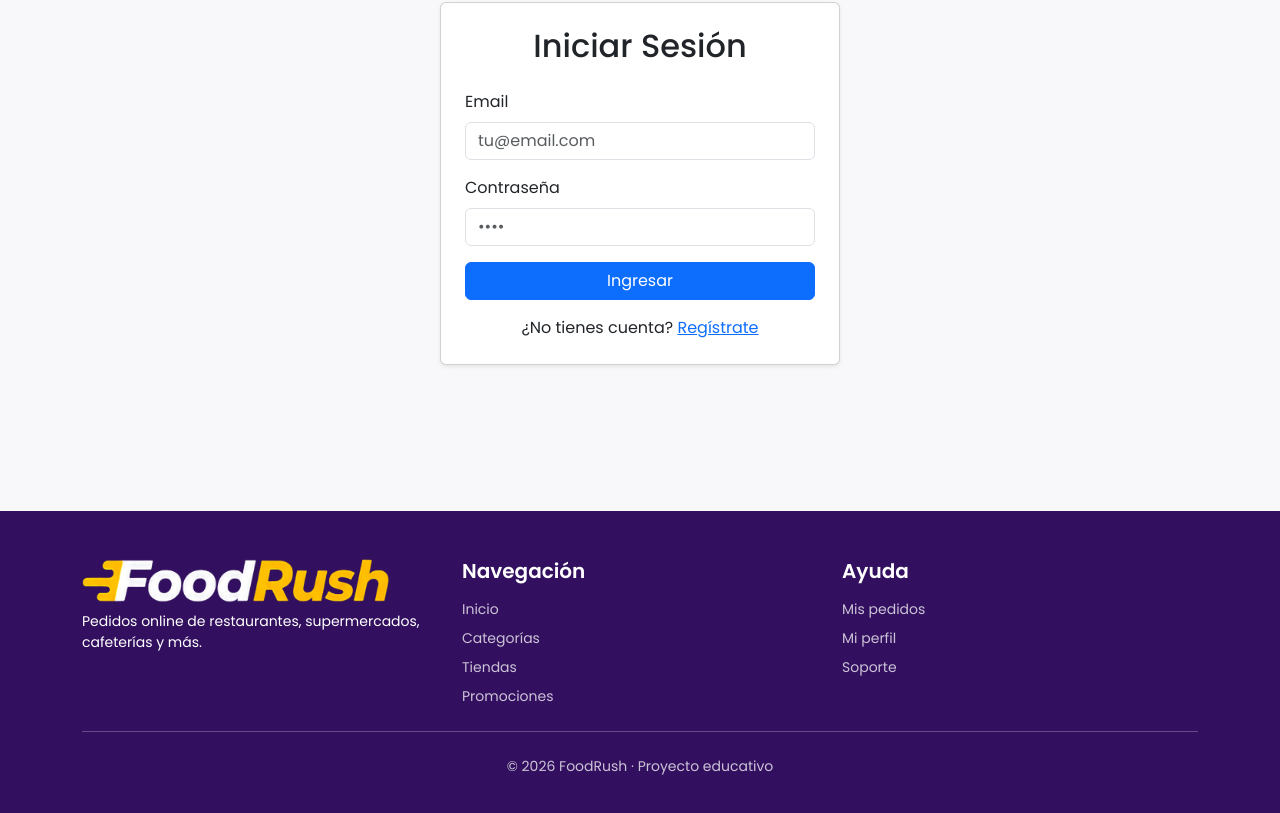
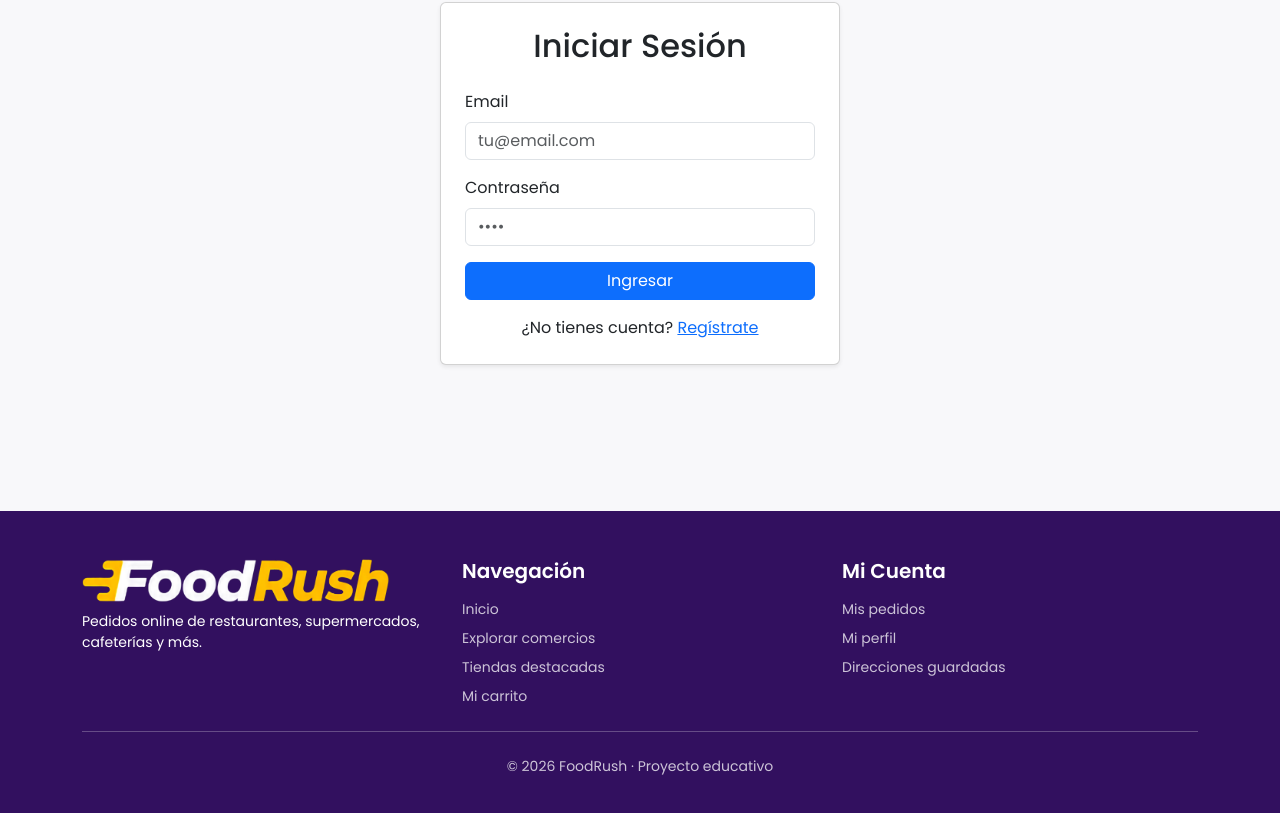
Before and after one commit to AgusValdebenito/Programacion-I-Proyecto, a React (Vite) app in the folder frontend/: page /login in a window 1280 px wide. Shown: the part 257-1070 px from the top of the page. Built offline with nearby package versions, Linux system fonts and the light colour scheme; no server answers.

Commit message:
Conectar enlaces de navegacion en Logo, Footer y redireccion de Checkout

```diff
--- a/frontend/src/components/Footer.jsx
+++ b/frontend/src/components/Footer.jsx
@@ -1,3 +1,4 @@
+import { Link } from 'react-router-dom'
 import Logo from './Logo'
 
 export default function Footer() {
@@ -17,30 +18,30 @@ export default function Footer() {
             <h5 className="fw-semibold mb-3">Navegación</h5>
             <ul className="list-unstyled small d-grid gap-2 mb-0">
               <li>
-                <a href="#inicio">Inicio</a>
+                <Link to="/">Inicio</Link>
               </li>
               <li>
-                <a href="#categorias">Categorías</a>
+                <Link to="/explorar">Explorar comercios</Link>
               </li>
               <li>
-                <a href="#tiendas">Tiendas</a>
+                <Link to="/tiendas">Tiendas destacadas</Link>
               </li>
               <li>
-                <a href="#">Promociones</a>
+                <Link to="/carrito">Mi carrito</Link>
               </li>
             </ul>
           </div>
           <div className="col-6 col-md-4">
-            <h5 className="fw-semibold mb-3">Ayuda</h5>
+            <h5 className="fw-semibold mb-3">Mi Cuenta</h5>
             <ul className="list-unstyled small d-grid gap-2 mb-0">
               <li>
-                <a href="#">Mis pedidos</a>
+                <Link to="/pedidos">Mis pedidos</Link>
               </li>
               <li>
-                <a href="#">Mi perfil</a>
+                <Link to="/perfil">Mi perfil</Link>
               </li>
               <li>
-                <a href="#">Soporte</a>
+                <Link to="/perfil">Direcciones guardadas</Link>
               </li>
             </ul>
           </div>
--- a/frontend/src/components/Logo.jsx
+++ b/frontend/src/components/Logo.jsx
@@ -1,27 +1,28 @@
 import { useState } from 'react'
+import { Link } from 'react-router-dom'
 
 export default function Logo() {
   const [imgError, setImgError] = useState(false)
 
   if (!imgError) {
     return (
-      <a className="fr-logo d-flex align-items-center" href="#" aria-label="FoodRush">
+      <Link className="fr-logo d-flex align-items-center" to="/" aria-label="FoodRush">
         <img
           className="fr-logo-img"
           src="/images/foodrush-logo.png"
           alt="FoodRush"
           onError={() => setImgError(true)}
         />
-      </a>
+      </Link>
     )
   }
 
   return (
-    <a className="fr-logo text-decoration-none d-flex align-items-center gap-2" href="#">
+    <Link className="fr-logo text-decoration-none d-flex align-items-center gap-2" to="/">
       <i className="bi bi-bag-fill" />
       <span>
         Food<span className="text-rush">Rush</span>
       </span>
-    </a>
+    </Link>
   )
 }
--- a/frontend/src/views/Checkout.jsx
+++ b/frontend/src/views/Checkout.jsx
@@ -123,7 +123,7 @@ export default function Checkout() {
           </div>
 
           <div className="d-flex flex-column flex-sm-row justify-content-center gap-2">
-            <Link to="/perfil" className="btn btn-primary px-4 py-2 rounded-pill shadow-sm">
+            <Link to="/pedidos" className="btn btn-primary px-4 py-2 rounded-pill shadow-sm">
               <i className="bi bi-receipt me-2" />
               Ver mis pedidos
             </Link>
```
